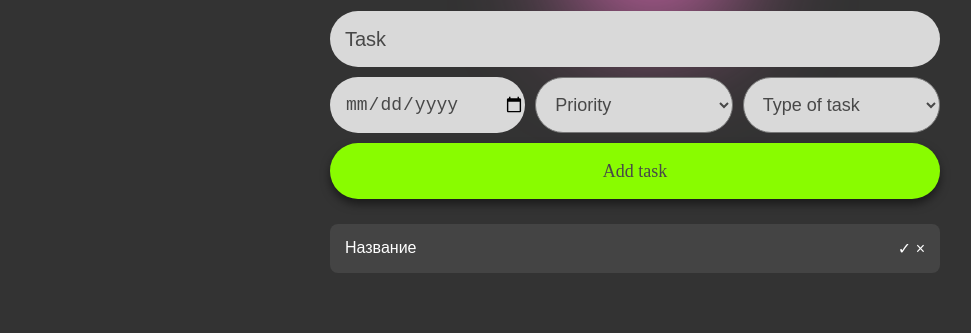
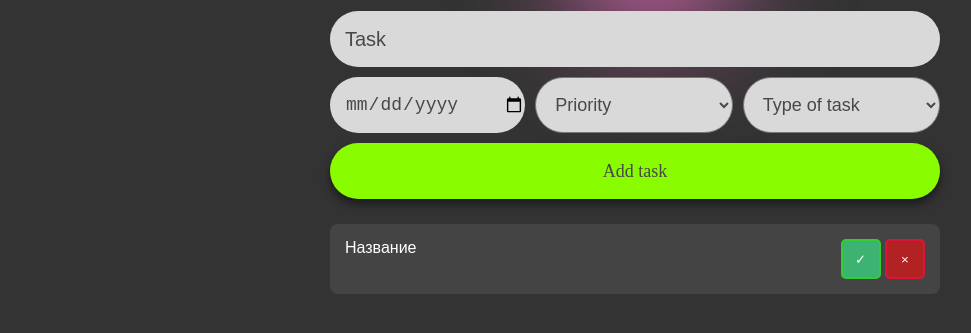
Before and after one commit to nyassky/To-do-list, a plain HTML site: page index.html in a window 1280 px wide. Shown: the part 119-452 px from the top of the page, without its empty margins (25-996 px from the left). Drawn offline with Linux system fonts and the light colour scheme.

Commit message:
added buttons suc and del

```diff
--- a/index.html
+++ b/index.html
@@ -42,8 +42,8 @@
         <li class="">
           <span>Название</span>
           <span>
-            <span class="">&check;</span>
-            <span class="">&times;</span>
+            <button id="success">&check;</button>
+            <button id="delete">&times;</button>
           </span>
         </li>
       </ul>
--- a/styles.css
+++ b/styles.css
@@ -164,7 +164,26 @@ li {
     border-radius: 8px;
     color: white;
 }
-
+#success {
+	width: clamp(40px, 10vw, 30px);
+    height: clamp(40px, 10vw, 30px);
+	background-color: #3CB371;
+	color: white;
+	border-radius: 5px;
+	border-color: #32CD32;
+	border-style: solid;
+	cursor: pointer;
+}
+#delete {
+	width: clamp(40px, 10vw, 30px);
+    height: clamp(40px, 10vw, 30px);
+	background-color: #B22222;
+	color: white;
+	border-radius: 5px;
+	border-color: #DC143C;
+	border-style: solid;
+	cursor: pointer;
+}
 @media (min-width: 768px) {
     .row {
         flex-direction: row; /* На планшетах и ПК - горизонтально */
```
